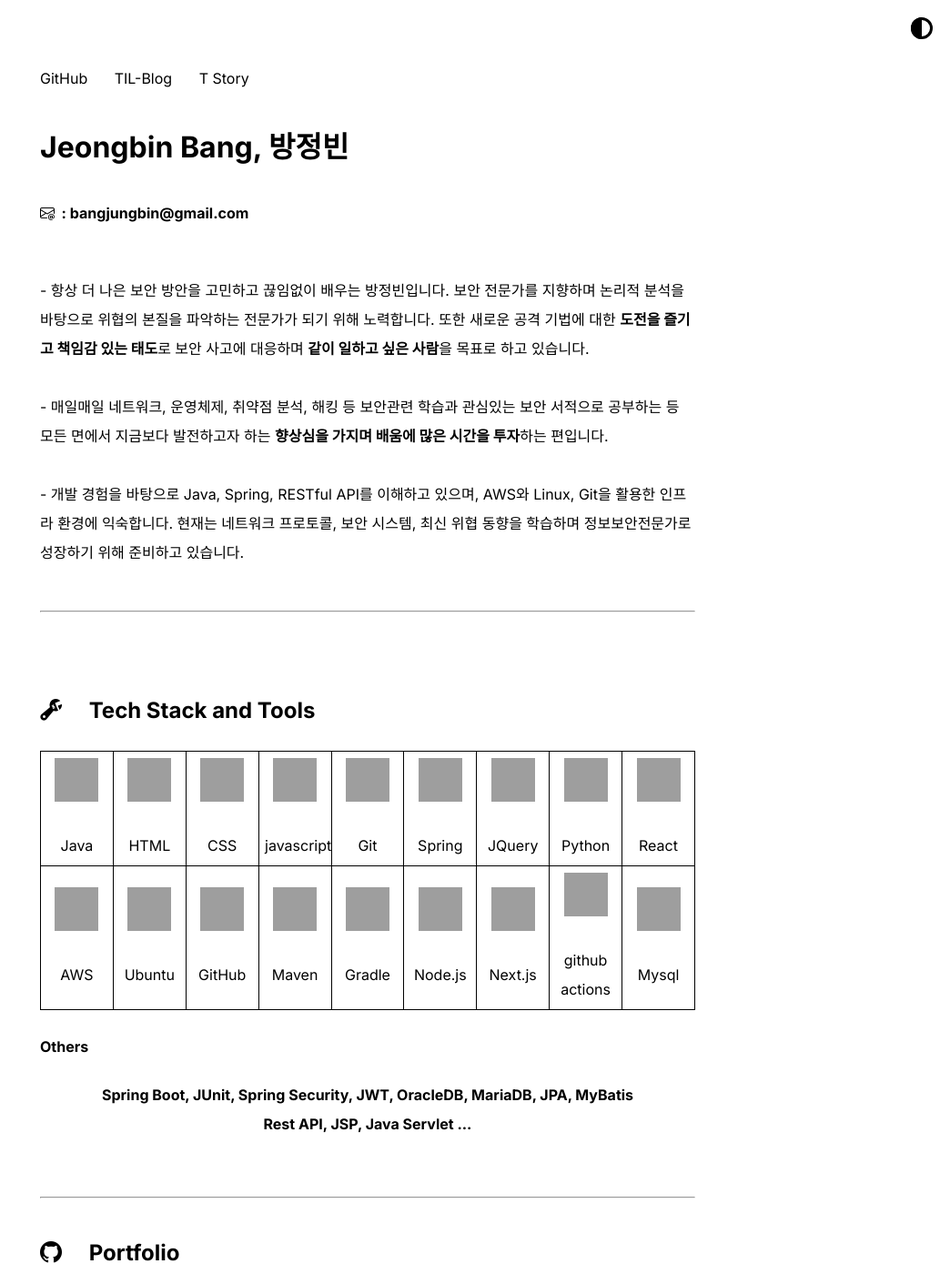
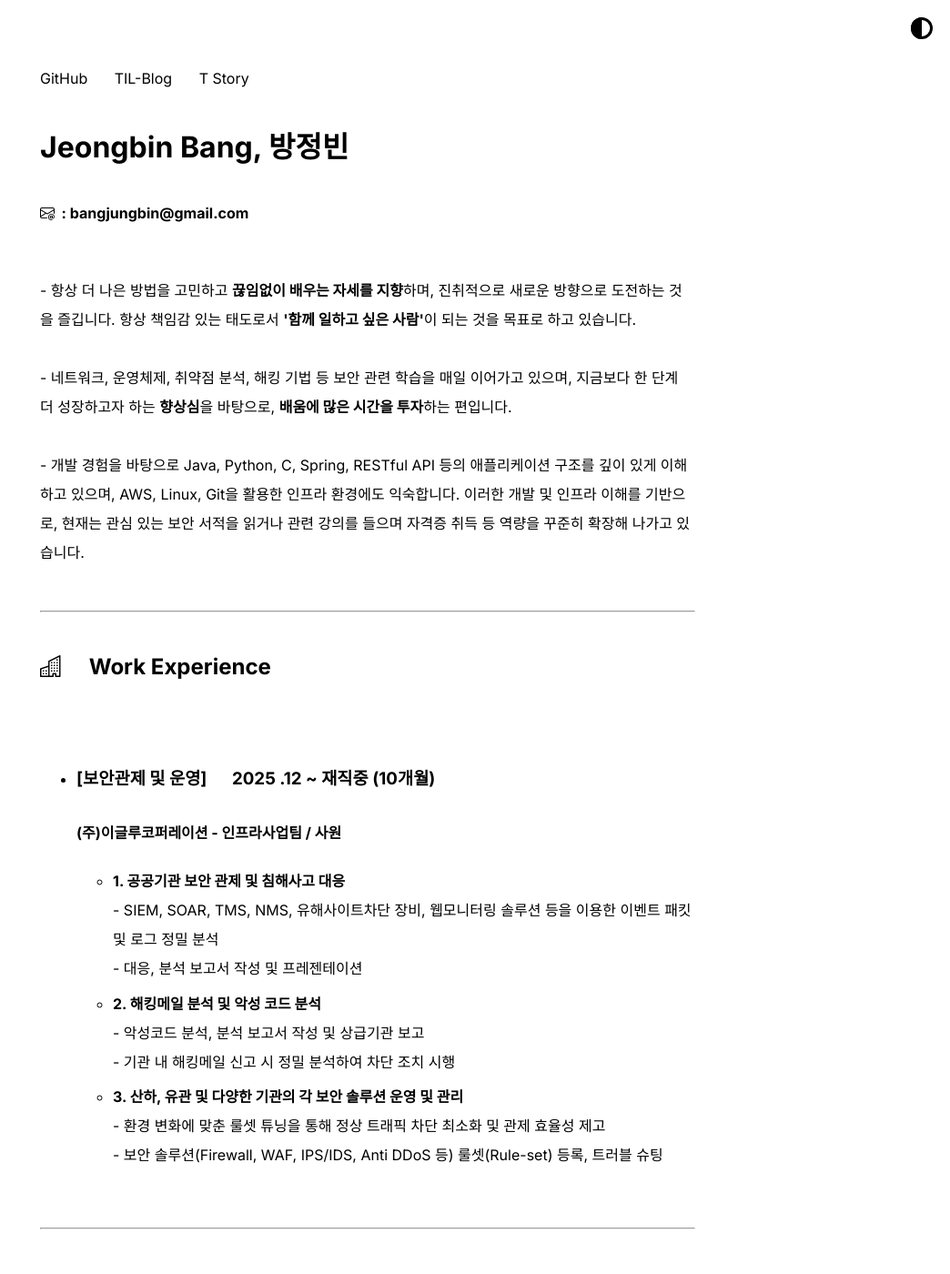
Before and after one commit to BangJeongBin/BangJeongBin.github.io, a Jekyll site: the page built from index.md, in a window 1280 px wide and 1400 px high. Shown: the whole window at 91% size, without its empty margins (236-1280 px from the left). Built offline with Jekyll 4.4.1, drawn with Linux system fonts in a browser that asks for light colours; some of the changed text lies outside the part shown; grey boxes are pictures that could not be loaded.

Commit message:
modify posts

```diff
--- a/_config.yml
+++ b/_config.yml
@@ -3,9 +3,9 @@ author: Jeongbin Bang
 url: https://bangjeongbin.github.io # 사이트의 루트 주소
 description: > # 사이트 설명 (여러 줄 가능)
   <br>
-   -	항상 더 나은 보안 방안을 고민하고 끊임없이 배우는 방정빈입니다. 보안 전문가를 지향하며 논리적 분석을 바탕으로 위협의 본질을 파악하는 전문가가 되기 위해 노력합니다. 또한 새로운 공격 기법에 대한 <strong>도전을 즐기고 책임감 있는 태도</strong>로 보안 사고에 대응하며 <strong>같이 일하고 싶은 사람</strong>을 목표로 하고 있습니다. <br> <br>
-   -	매일매일 네트워크, 운영체제, 취약점 분석, 해킹 등 보안관련 학습과 관심있는 보안 서적으로 공부하는 등 모든 면에서 지금보다 발전하고자 하는 <strong>향상심을 가지며 배움에 많은 시간을 투자</strong>하는 편입니다. <br> <br>
-   -	개발 경험을 바탕으로 Java, Spring, RESTful API를 이해하고 있으며, AWS와 Linux, Git을 활용한 인프라 환경에 익숙합니다. 현재는 네트워크 프로토콜, 보안 시스템, 최신 위협 동향을 학습하며 정보보안전문가로 성장하기 위해 준비하고 있습니다. <br> <br>
+   -	항상 더 나은 방법을 고민하고 <strong>끊임없이 배우는 자세를 지향</strong>하며, 진취적으로 새로운 방향으로 도전하는 것을 즐깁니다. 항상 책임감 있는 태도로서 <strong>'함께 일하고 싶은 사람'</strong>이 되는 것을 목표로 하고 있습니다. <br> <br>
+   -	네트워크, 운영체제, 취약점 분석, 해킹 기법 등 보안 관련 학습을 매일 이어가고 있으며, 지금보다 한 단계 더 성장하고자 하는 <strong>향상심</strong>을 바탕으로, <strong>배움에 많은 시간을 투자</strong>하는 편입니다. <br> <br>
+   -	개발 경험을 바탕으로 Java, Python, C, Spring, RESTful API 등의 애플리케이션 구조를 깊이 있게 이해하고 있으며, AWS, Linux, Git을 활용한 인프라 환경에도 익숙합니다. 이러한 개발 및 인프라 이해를 기반으로, 현재는 관심 있는 보안 서적을 읽거나 관련 강의를 들으며 자격증 취득 등 역량을 꾸준히 확장해 나가고 있습니다. <br> <br>
 
 
 permalink: /:slug # 페이지의 기본 URL 형식
--- a/_includes/career_list.html
+++ b/_includes/career_list.html
@@ -1,35 +1,23 @@
 <ul>
     <li>
-        XXXX - 직급<br>
-        2xxx.xx.xx ~ 2xxx.xx.xx
+        <h3>[보안관제 및 운영] &ensp;&ensp; 2025 .12 ~ 재직중 (10개월)</h3>
+        <h4>(주)이글루코퍼레이션  - 인프라사업팀 / 사원</h4>
         <ul>
             <li>
-                무슨무슨 부서에서 무슨무슨 일을 했습니다. 또한 무슨 프로젝트에서 무슨일을 했는데 어떤 성과를 내었습니다.
+                <strong>1. 공공기관 보안 관제 및 침해사고 대응</strong><br>
+                - SIEM, SOAR, TMS, NMS, 유해사이트차단 장비, 웹모니터링 솔루션 등을 이용한 이벤트 패킷 및 로그 정밀 분석<br>
+                - 대응, 분석 보고서 작성 및 프레젠테이션<br>
             </li>
             <li>
-                무슨무슨 기술을 사용하여 어떤 데이터에서 어떤 그룹의 무슨무슨 값을 추출하여 인증처리를 기능을 구현했습니다.
+                <strong>2. 해킹메일 분석 및 악성 코드 분석</strong><br>
+                - 악성코드 분석, 분석 보고서 작성 및 상급기관 보고<br>
+                - 기관 내 해킹메일 신고 시 정밀 분석하여 차단 조치 시행<br>
             </li>
             <li>
-                해당 데이터를 기반으로 메타데이터를 작성하고, 해당 작업을 정기적으로 AWS CloudWatch를 통해 수행합니다.
+                <strong>3. 산하, 유관 및 다양한 기관의 각 보안 솔루션 운영 및 관리</strong><br>
+                - 환경 변화에 맞춘 룰셋 튜닝을 통해 정상 트래픽 차단 최소화 및 관제 효율성 제고<br>
+                - 보안 솔루션(Firewall, WAF, IPS/IDS, Anti DDoS 등) 룰셋(Rule-set) 등록, 트러블 슈팅<br>
             </li>
         </ul>
     </li>
 </ul>
-
-<ul>
-    <li>
-        XXXX - 직급<br>
-        2xxx.xx.xx ~ 2xxx.xx.xx
-        <ul>
-            <li>
-                무슨무슨 부서에서 무슨무슨 일을 했습니다. 또한 무슨 프로젝트에서 무슨일을 했는데 어떤 성과를 내었습니다.
-            </li>
-            <li>
-                무슨무슨 기술을 사용하여 어떤 데이터에서 어떤 그룹의 무슨무슨 값을 추출하여 인증처리를 기능을 구현했습니다.
-            </li>
-            <li>
-                해당 데이터를 기반으로 메타데이터를 작성하고, 해당 작업을 정기적으로 AWS CloudWatch를 통해 수행합니다.
-            </li>
-        </ul>
-    </li>
-</ul>
--- a/_includes/certificate_list.html
+++ b/_includes/certificate_list.html
@@ -1,6 +1,13 @@
 <ul>
     <li>
-        <strong>정보처리기사</strong>
+        <h3>정보보안산업기사</h3>
+        <ul>
+            <li>한국방송통신전파진흥원 &emsp;/&emsp; 2026. 8. 28</li>
+        </ul>
+    </li>
+
+    <li>
+        <h3>정보처리기사</h3>
         <ul>
             <li>한국산업인력공단 &emsp;/&emsp; 2025. 9. 12</li>
         </ul>
--- a/_layouts/home.html
+++ b/_layouts/home.html
@@ -17,17 +17,24 @@ layout: default
 
 <hr>
 
-{{ content }}<br>
+<!-- {{ content }}<br> -->
 
 <!-- 사용 기술스택 -->
-  <h2><i class="bi bi-wrench-adjustable"></i>&emsp; Tech Stack and Tools</h2>
+  <!-- <h2><i class="bi bi-wrench-adjustable"></i>&emsp; Tech Stack and Tools</h2>
   {% include tech_stack.html %}<br>
+  <hr> -->
 
-  <hr>
+<!-- 경력 리스트 -->
+  <h2><i class="bi bi-buildings"></i>&emsp; Work Experience</h2><br>
+    {% include career_list.html %}<br>
 
-<!-- 경력 리스트 (이후 추가 예정)-->
-  <!-- <h2><i class="bi bi-buildings"></i>&emsp; Career</h2>
-  {% include career_list.html %}<br> -->
+<hr>
+
+<!-- 자격증 리스트 -->
+<h2><i class="bi bi-person-vcard"></i>&emsp; Certificate</h2>
+{% include certificate_list.html %}<br>
+
+<hr>
 
 <!-- Portfolio -->
 {% if site.theme_config.show_projects == true %}
@@ -40,12 +47,6 @@ layout: default
 <!-- 학력 리스트 -->
 <h2><i class="bi bi-mortarboard"></i>&emsp; Education</h2><br>
 {% include education_list.html %}<br>
-
-<hr>
-
-<!-- 자격증 리스트 -->
-<h2><i class="bi bi-person-vcard"></i>&emsp; Certificate</h2><br>
-{% include certificate_list.html %}<br>
 
 <hr>
 
@@ -62,7 +63,7 @@ layout: default
 {% endif %}<br> -->
 
 <!-- 관련활동 리스트 -->
-<h2><i class="bi bi-display"></i>&emsp; Extra Activities</h2><br>
+<h2><i class="bi bi-display"></i>&emsp; Learning Archive</h2><br>
 {% include activities_list.html %}<br>
 
 <!-- Old Projects -->
```
